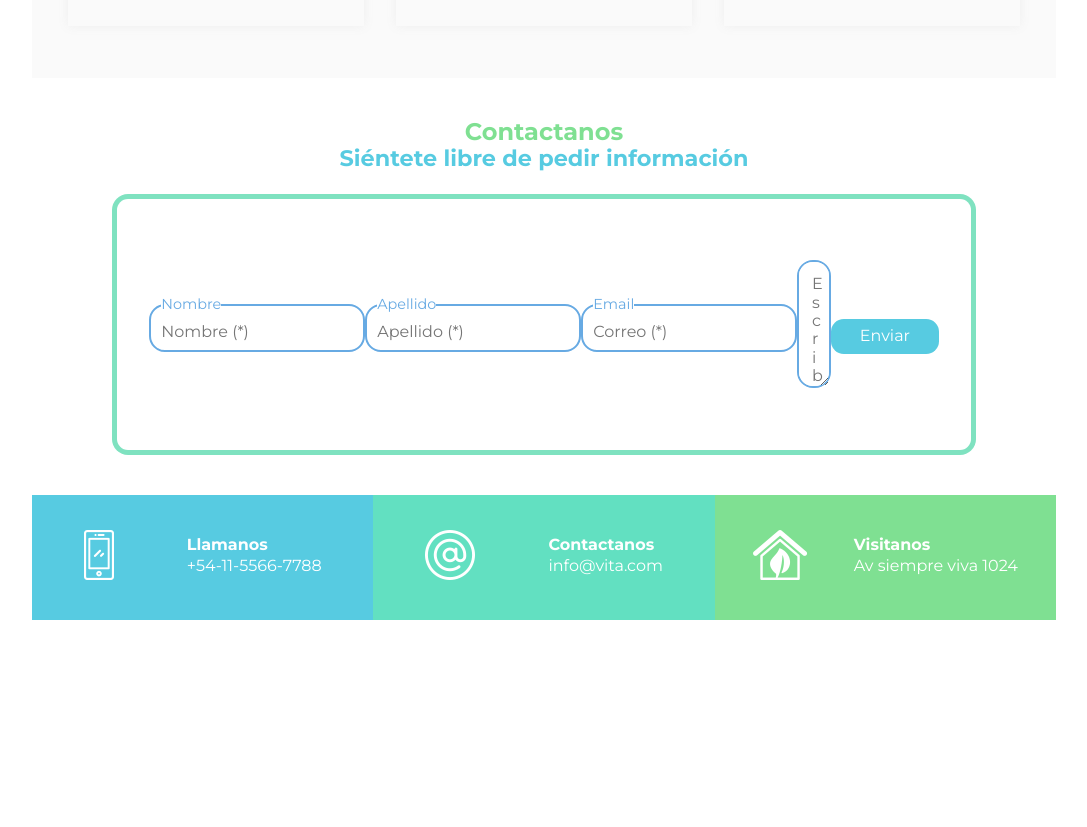
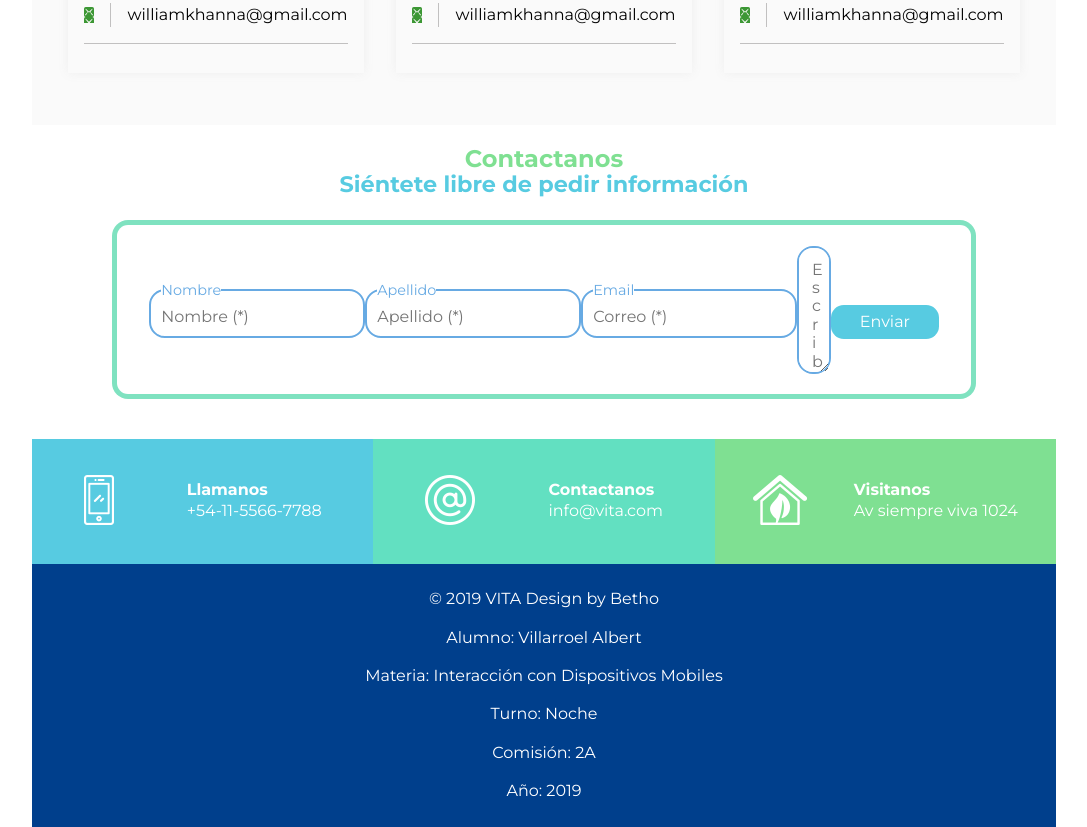
Before and after one commit to be-tho/one-page, a plain HTML site: page index.html in a window 1280 px wide. Shown: the part 3201-4028 px from the top of the page, without its empty margins (96-1183 px from the left). Before the commit the page ends 3821 px from the top, so only its background shows below. Drawn offline with Linux system fonts and the light colour scheme.

Commit message:
correccion de colores y footer terminado

```diff
--- a/css/estilos.css
+++ b/css/estilos.css
@@ -194,17 +194,16 @@ iframe {
     text-align: center;
     font-size: 1em;
 }
-.porque p{
+.texto-porque p{
     line-height: 1.8em;
 }
-.porque > h2{
-    margin-top: 0.5em;
+.texto-porque > h2{
     font-size: 1.8em;
     color:#57cbe1;
 }
-.porque > h3{
+.texto-porque > h3{
     margin-bottom: 0.5em;
-    color: #3c9734;
+    color:#62e0c1;
     letter-spacing: -1px;
 }
 
@@ -475,7 +474,31 @@ background-image: linear-gradient(to left bottom, #FB0477 42%, #40027E 100%);
 #sub-contacto > div > div{
     margin: 0 1em;
 }
-
+.cont-datos{
+    width: 90vw;
+    background:#003f8c;
+    margin: 0 auto;
+}
+.datos{
+    display: flex;
+    flex-direction: column;
+    padding: 1em;
+    text-align: center;
+}
+.datos > li{
+    width: 100%;
+    padding: 1em 0;
+    color: white;
+    text-decoration: none;
+    list-style: none;
+}
+.texto-porque{
+    padding: 2em;
+    background: #003f8c;
+    color: white;
+    border-radius: 15px;
+    margin: 20px 0;
+}
 /* @media screen and (min-width: 480px) {
 body{
     background: red;
@@ -598,6 +621,9 @@ body{
     .sub-contacto{
         width: 80%;
     }
+    .cont-datos{
+        width: 100%;
+    }
 }
 @media screen and (min-width: 1024px) {
     body{
@@ -645,7 +671,7 @@ body{
         vertical-align: top;
     }
     #contacto {
-        padding: 40px 0;
+        padding: 20px 0 40px 0;
     }
     #menu{
         display: inline-block;
@@ -686,4 +712,12 @@ body{
         align-items: center;
         justify-content: space-around;
     }
+    .formulario{
+        width: 100%;
+        max-width: 600px;
+        padding: 2% 2em;
+    }
+    .datos > li{
+        padding: 10px 0;
+    }
 }
--- a/index.html
+++ b/index.html
@@ -130,10 +130,12 @@
             </article>
         </section>
         <section id="plantar" class="porque">
-            <h2>¿Porqué plantar áboles?</h2>
-            <h3>BENEFICIO DE LOS ÁRBOLES</h3>
-            <p>Los árboles actúan contra el calentamiento global ya que absorben del aire CO2 con su crecimiento y reducen el calor en las ciudades. Además capturan partículas de polvo en el aire, reducen el ruido del tránsito, nos dan sombra, generan belleza en las ciudades; siendo refugio y alimento para insectos y aves. Es decir que tendremos mejor calidad de vida en las ciudades y mayor biodiversidad!</p>
-            <p>Algunas especies que hemos plantado en distintas áreas geográficas del país son: ceibo, espinillo, tala, anacahuita, chal chal, araucaria pehuén, pezuña vaca, jaracandá, sel del campo y lapacho.</p>
+            <div class="texto-porque">
+                <h2>¿Porqué plantar áboles?</h2>
+                <h3>BENEFICIO DE LOS ÁRBOLES</h3>
+                <p>Los árboles actúan contra el calentamiento global ya que absorben del aire CO2 con su crecimiento y reducen el calor en las ciudades. Además capturan partículas de polvo en el aire, reducen el ruido del tránsito, nos dan sombra, generan belleza en las ciudades; siendo refugio y alimento para insectos y aves. Es decir que tendremos mejor calidad de vida en las ciudades y mayor biodiversidad!</p>
+                <p>Algunas especies que hemos plantado en distintas áreas geográficas del país son: ceibo, espinillo, tala, anacahuita, chal chal, araucaria pehuén, pezuña vaca, jaracandá, sel del campo y lapacho.</p>
+            </div>
             <section class="cont-video">
                 <div>
                     <h2>Youtubers Plantando</h2>
@@ -274,6 +276,16 @@
                 </div>
             </div>
         </div>
+        <div class="cont-datos">
+            <ul class="datos">
+                <li>© 2019 VITA Design by Betho</li>
+                <li>Alumno: Villarroel Albert</li>
+                <li>Materia: Interacción con Dispositivos Mobiles</li>
+                <li>Turno: Noche</li>
+                <li>Comisión: 2A</li>
+                <li>Año: 2019</li>
+            </ul>
+        </div>
     </footer>
 </body>
 </html>
```
